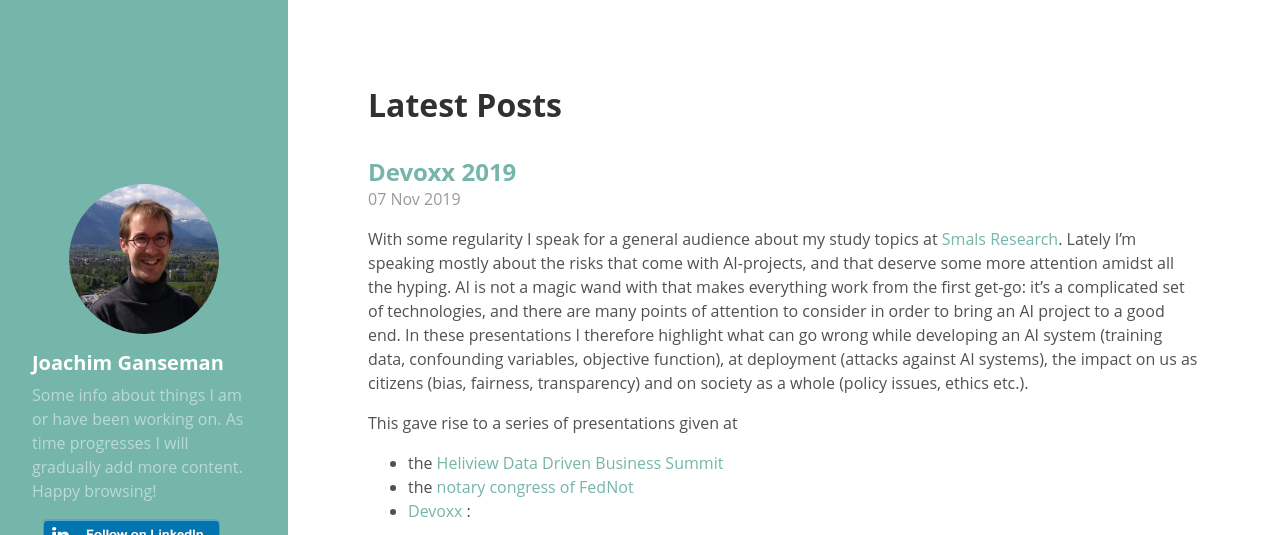
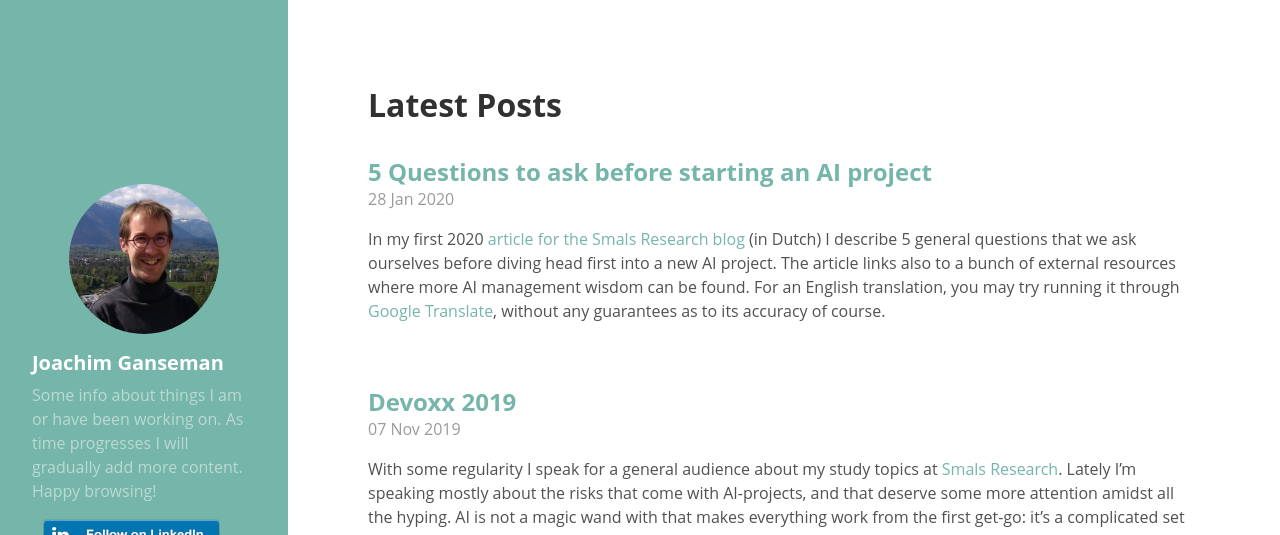
Before and after one commit to jganseman/jganseman.github.io, a Jekyll site: the page built from en/index.md, in a window 1280 px wide and 900 px high, cut to the strip 0-535 px from the top of the window. Built offline with Jekyll 4.4.1, drawn with Linux system fonts in a browser that asks for light colours.

Commit message:
Add article 5questions AI

```diff
--- a/_config.yml
+++ b/_config.yml
@@ -14,7 +14,7 @@
 # You can create any custom variable you would like, and they will be accessible
 # in the templates via {{ site.myvariable }}.
 title: Joachim Ganseman
-email: joachim.ganseman@uantwerpen.be
+email: joachim.ganseman@smals.be
 tagline: 'putting myself out there'
 logo: /public/img/photo.jpg
 description: >- # this means to ignore newlines until "baseurl:"
--- /dev/null
+++ b/en/_posts/2020-01-28-5questions.md
@@ -0,0 +1,10 @@
+---
+layout: post
+title: 5 Questions to ask before starting an AI project
+lang: en
+lang-ref: ai-5questions
+category: smals
+tags: [smals, english]
+---
+
+In my first 2020 [article for the Smals Research blog](https://www.smalsresearch.be/5-vragen-om-te-stellen-voor-de-start-van-een-ai-project/) (in Dutch) I describe 5 general questions that we ask ourselves before diving head first into a new AI project. The article links also to a bunch of external resources where more AI management wisdom can be found. For an English translation, you may try running it through [Google Translate](https://translate.google.com/translate?sl=nl&tl=en&u=https://www.smalsresearch.be/5-vragen-om-te-stellen-voor-de-start-van-een-ai-project/), without any guarantees as to its accuracy of course.
```
Also changed, not shown: en/about.md (+1 -1 lines), nl/_posts/2020-01-28-5questions.md (added, +10 -0 lines), nl/phd.md (+1 -1 lines), README.md.
